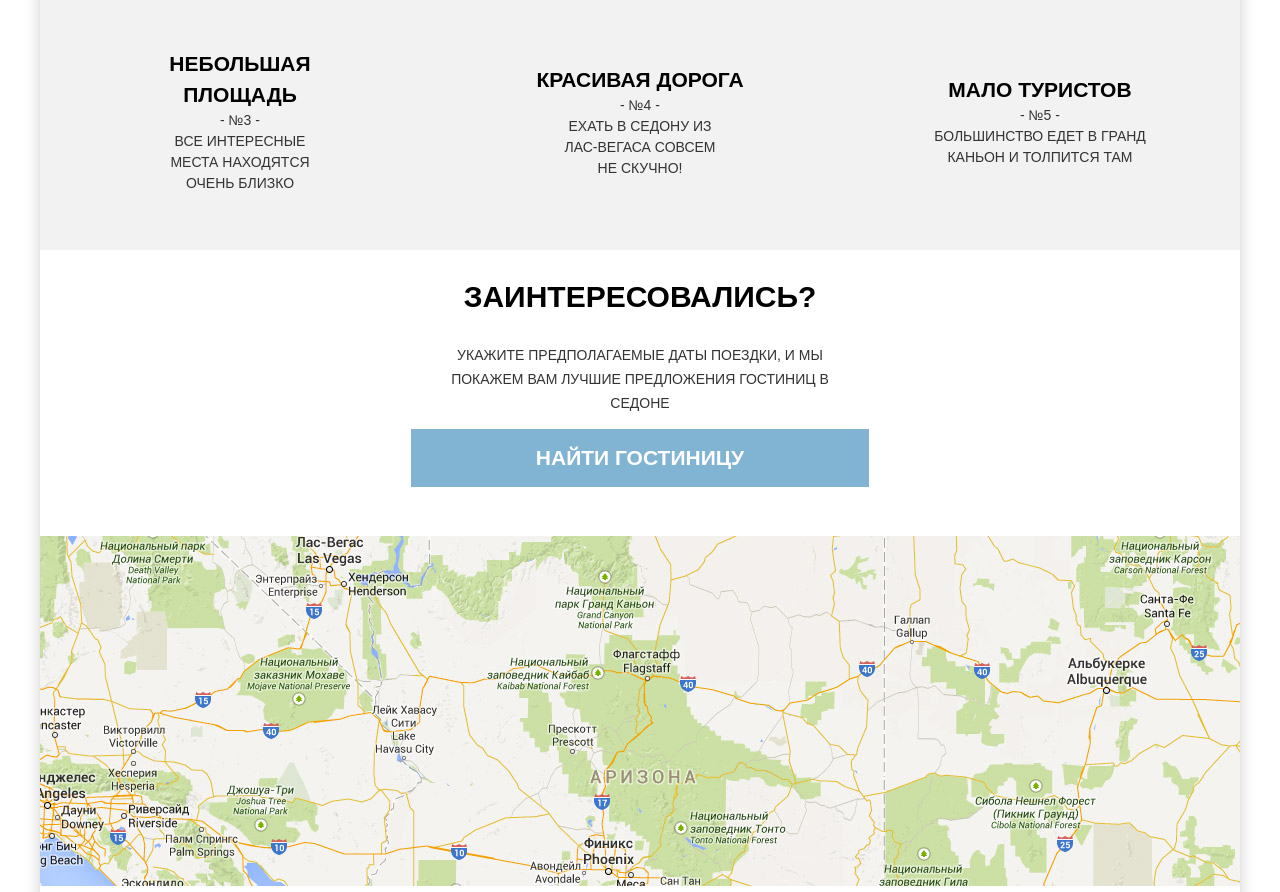
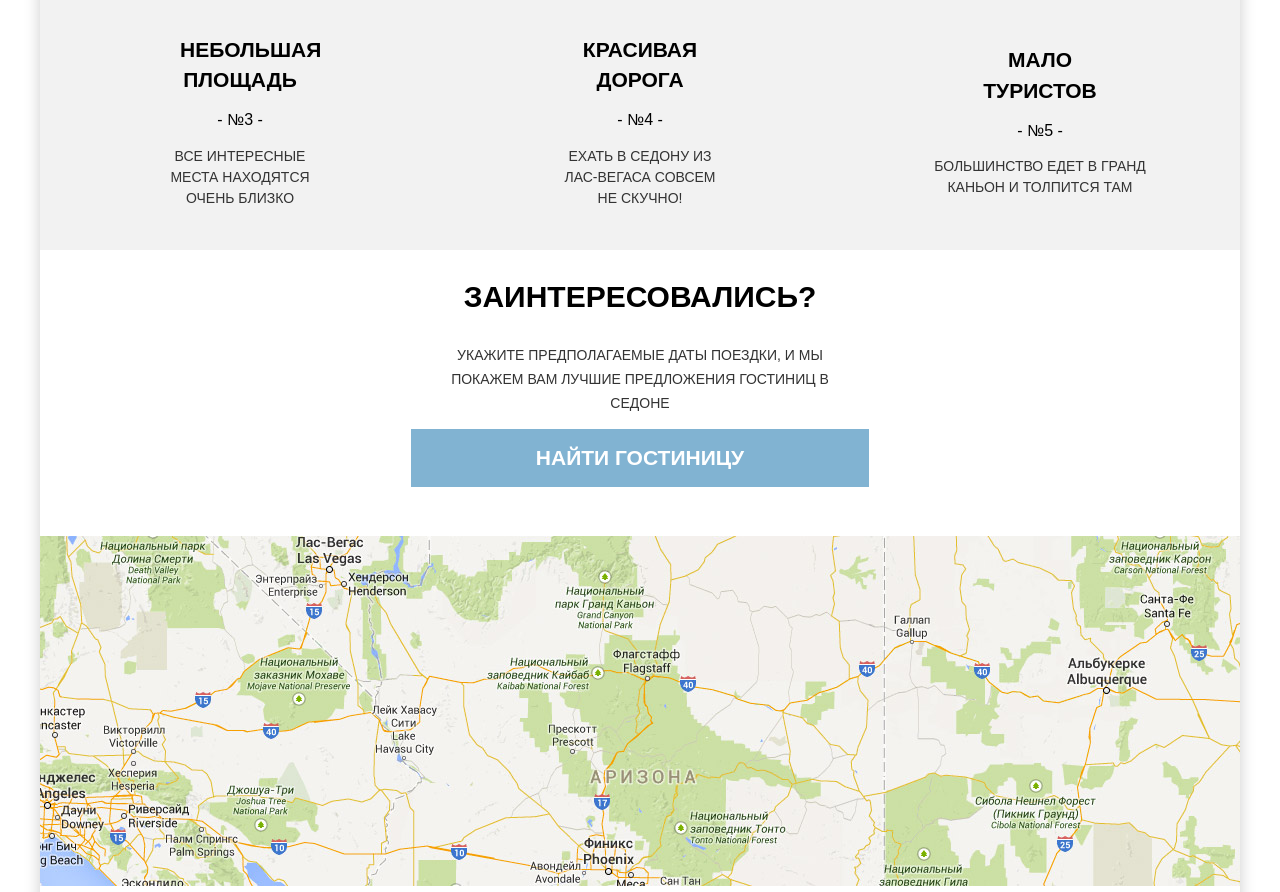
Before and after one commit to CaekInc/476767-sedona-19, a website: page source/index.html in a window 1280 px wide. Shown: the part 1628-2520 px from the top of the page. Drawn offline with nearby package versions, Linux system fonts and the light colour scheme; files that its build step writes are made by us from their sources.

Commit message:
start pixel

```diff
--- a/source/index.html
+++ b/source/index.html
@@ -96,17 +96,17 @@
               <div class="advantages__biege-wrapper">
                 <div class="advantages__biegecard">
                   <h3 class="advantages__heading_biegecard">Небольшая площадь</h3>
-                  <p class="advantages__text_biegecard">- №3 -</p>
+                  <p class="advantages__number_biegecard">- №3 -</p>
                   <p class="advantages__text_biegecard">Все интересные места находятся очень близко</p>
                 </div>
                 <div class="advantages__biegecard">
                   <h3 class="advantages__heading_biegecard">Красивая дорога</h3>
-                  <p class="advantages__text_biegecard">- №4 -</p>
+                  <p class="advantages__number_biegecard">- №4 -</p>
                   <p class="advantages__text_biegecard">Ехать в Седону из Лас-Вегаса совсем не скучно!</p>
                 </div>
                 <div class="advantages__biegecard advantages__lastcard">
                   <h3 class="advantages__heading_biegecard">Мало туристов</h3>
-                  <p class="advantages__text_biegecard advantages__text_lastcard">- №5 -</p>
+                  <p class="advantages__number_biegecard advantages__text_lastcard">- №5 -</p>
                   <p class="advantages__text_biegecard advantages__text_lastcard">Большинство едет в Гранд Каньон и толпится там</p>
                 </div>
               </div>
--- a/source/sass/advantages.scss
+++ b/source/sass/advantages.scss
@@ -57,6 +57,10 @@
     line-height: 26px;
     width: 149px;
   }
+}
+
+.advantages__numbers_bluecard {
+  width: 100%;
 }
 
 .advantages__text_bluecard {
@@ -329,6 +333,14 @@
   @media (min-width: $tablet-width) {
     font-size: 21px;
   }
+
+  @media (min-width: $desktop-width) {
+    width: 120px;
+  }
+}
+
+.advantages__number_biegecard {
+  width: 100%;
 }
 
 .advantages__text_biegecard {
```
